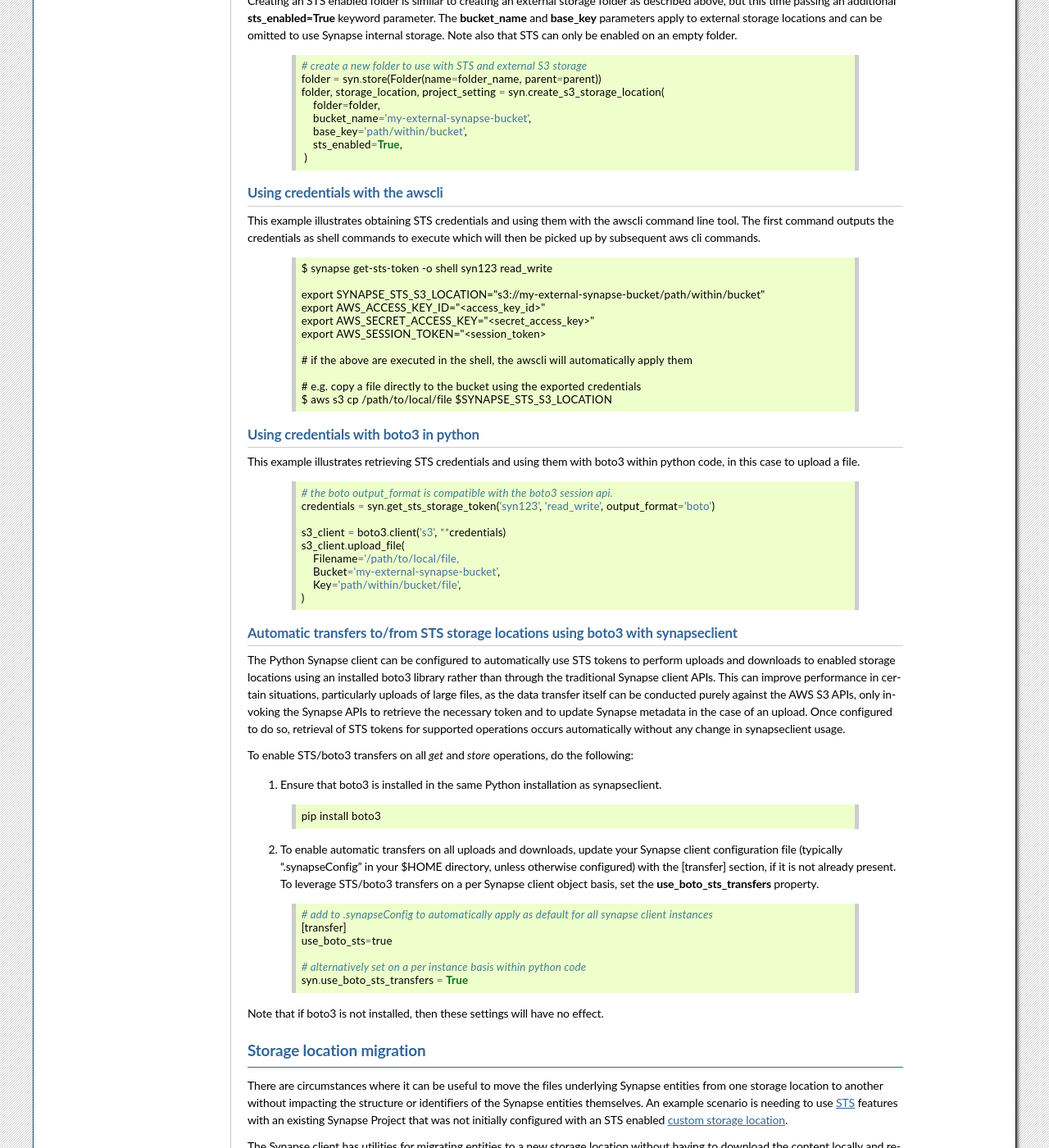
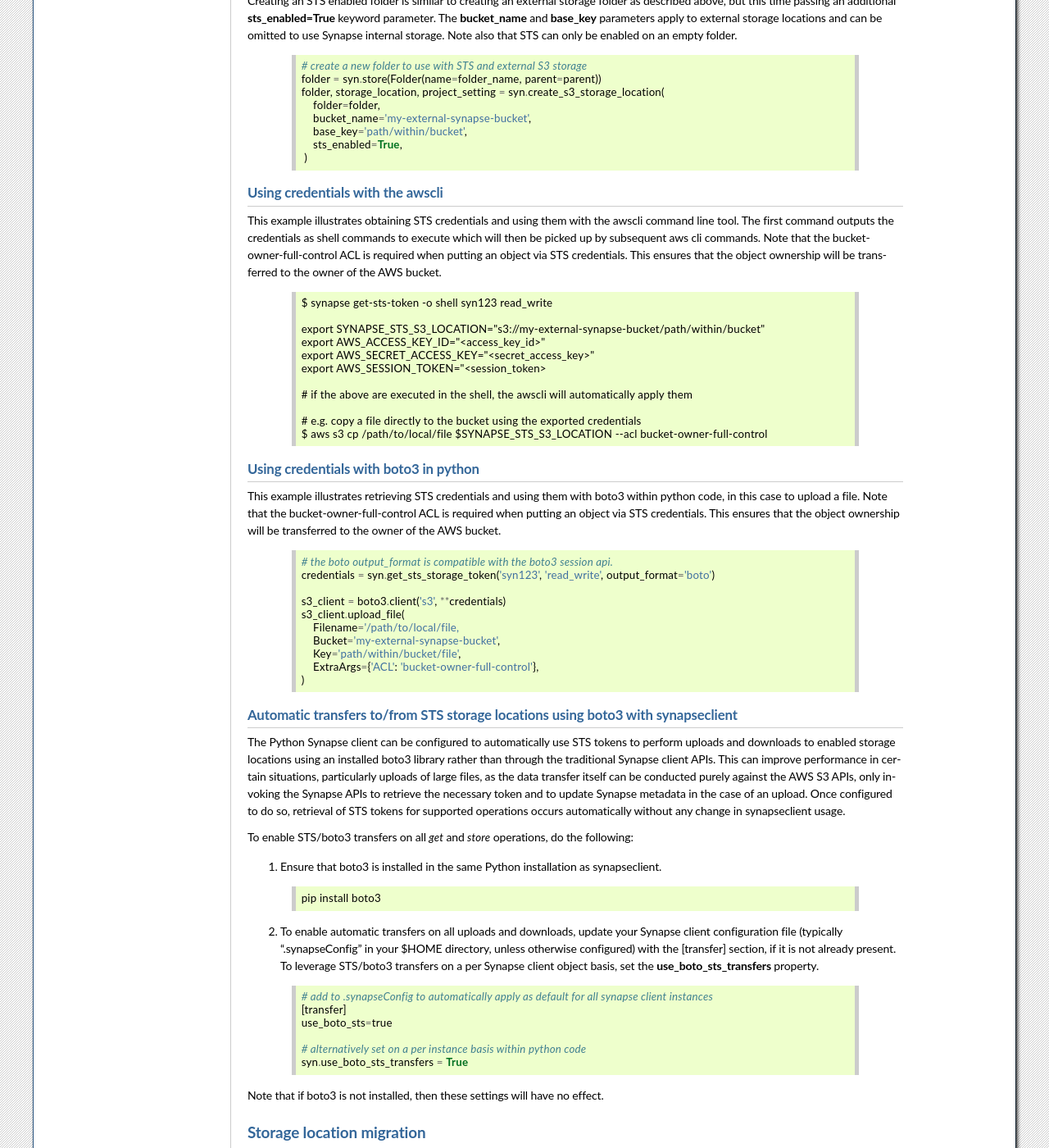
Before and after one commit to Sage-Bionetworks/synapsePythonClient, a Sphinx documentation site: the page built from docs/S3Storage.rst, in a window 1280 px wide and 1400 px high, scrolled down 1282 px. Shown: the whole window at 82% size. Built offline with Sphinx 7.4.7, drawn with Linux system fonts in a browser that asks for light colours; the version number could not be read and is left out.

Commit message:
add acl where needed, update docs

```diff
--- a/docs/S3Storage.rst
+++ b/docs/S3Storage.rst
@@ -102,7 +102,9 @@
 ---------------------------------
 This example illustrates obtaining STS credentials and using them with the awscli command line tool.
 The first command outputs the credentials as shell commands to execute which will then be picked up
-by subsequent aws cli commands.
+by subsequent aws cli commands. Note that the bucket-owner-full-control ACL is required when putting
+an object via STS credentials. This ensures that the object ownership will be transferred to the
+owner of the AWS bucket.
 
   .. code-block::
 
@@ -116,12 +118,14 @@
     # if the above are executed in the shell, the awscli will automatically apply them
 
     # e.g. copy a file directly to the bucket using the exported credentials
-    $ aws s3 cp /path/to/local/file $SYNAPSE_STS_S3_LOCATION
+    $ aws s3 cp /path/to/local/file $SYNAPSE_STS_S3_LOCATION --acl bucket-owner-full-control
 
 Using credentials with boto3 in python
 --------------------------------------
 This example illustrates retrieving STS credentials and using them with boto3 within python code,
-in this case to upload a file.
+in this case to upload a file.  Note that the bucket-owner-full-control ACL is required when putting
+an object via STS credentials. This ensures that the object ownership will be transferred to the
+owner of the AWS bucket.
 
   .. code-block::
 
@@ -133,6 +137,7 @@
         Filename='/path/to/local/file,
         Bucket='my-external-synapse-bucket',
         Key='path/within/bucket/file',
+        ExtraArgs={'ACL': 'bucket-owner-full-control'},
     )
 
 Automatic transfers to/from STS storage locations using boto3 with synapseclient
```
Also changed, not shown: 1 other file.
